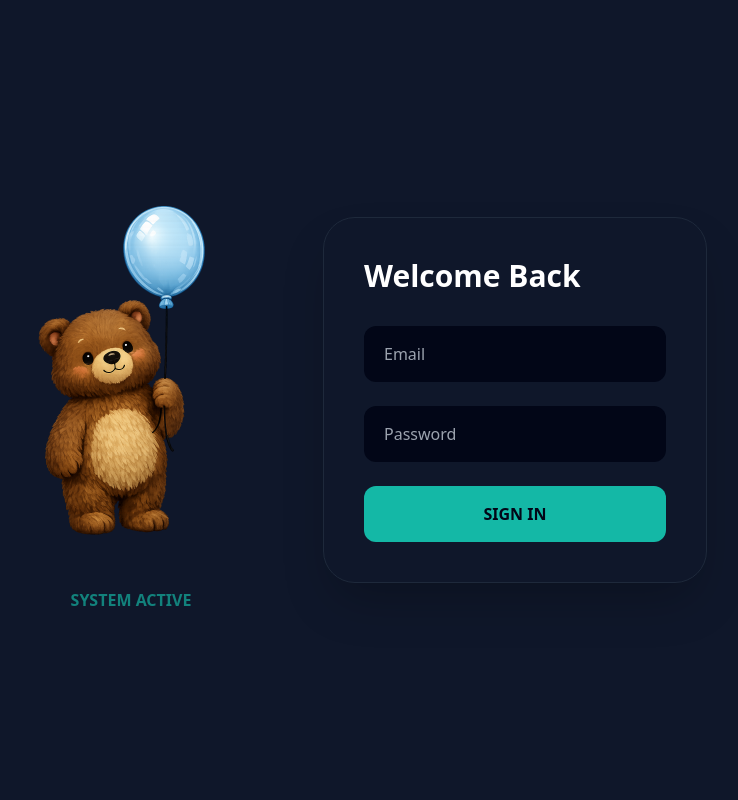
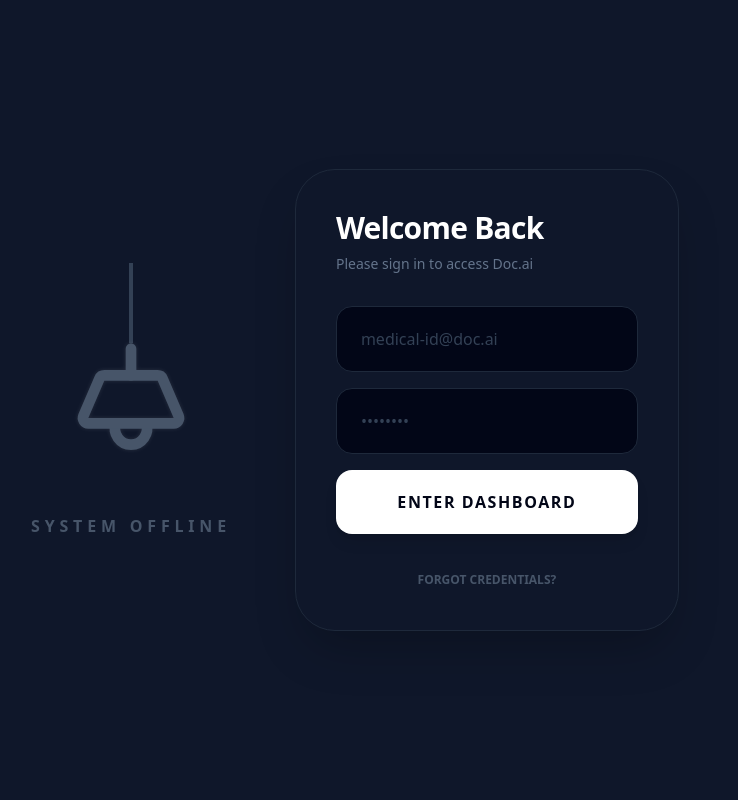
Before and after one commit to Fazil3496/doc-ai, a Flask app: page /login in a window 1280 px wide. Shown: the whole page, without its empty margins (285-1023 px from the left). Run offline with Flask 3, Linux system fonts and the light colour scheme; some libraries are stand-ins or nearby versions.

Commit message:
Added interactive lamp toggle to login

```diff
--- a/templates/login.html
+++ b/templates/login.html
@@ -2,23 +2,93 @@
 <html lang="en">
 <head>
     <meta charset="UTF-8">
-    <title>Doc.ai | Login</title>
+    <title>Doc.ai | Secure Login</title>
     <script src="https://cdn.tailwindcss.com"></script>
+    <script src="https://unpkg.com/lucide@latest"></script>
+    <style>
+        /* Smooth glow transition for the lamp */
+        #lamp-icon {
+            transition: all 0.4s cubic-bezier(0.4, 0, 0.2, 1);
+            filter: drop-shadow(0 0 2px rgba(255, 255, 255, 0.1));
+        }
+        .lamp-on {
+            color: #2dd4bf !important; /* Teal 400 */
+            filter: drop-shadow(0 0 20px rgba(45, 212, 191, 0.8)) !important;
+            transform: scale(1.1);
+        }
+    </style>
 </head>
-<body class="bg-[#0f172a] text-white flex items-center justify-center min-h-screen">
+<body class="bg-[#0f172a] text-white flex items-center justify-center min-h-screen font-sans overflow-hidden">
+
     <div class="flex flex-col md:flex-row items-center gap-16">
-        <div class="text-center">
-            <img src="{{ url_for('static', filename='images/login_bear.png') }}" class="w-64">
-            <p class="text-teal-500 font-bold mt-4 animate-pulse">SYSTEM ACTIVE</p>
+
+        <div class="text-center flex flex-col items-center">
+            <div onclick="toggleLamp()" class="cursor-pointer group relative">
+                <div class="w-1 h-20 bg-slate-700 mx-auto mb-[-5px] group-hover:bg-teal-600 transition-colors"></div>
+
+                <i data-lucide="lamp-ceiling" id="lamp-icon" class="w-32 h-32 text-slate-600 hover:text-slate-400"></i>
+
+                <p class="absolute -bottom-8 left-1/2 -translate-x-1/2 text-[10px] font-bold text-slate-500 tracking-widest opacity-0 group-hover:opacity-100 transition-opacity">TOUCH TO TOGGLE</p>
+            </div>
+
+            <p id="system-status" class="text-slate-600 font-bold mt-12 tracking-[0.3em] transition-colors duration-500">SYSTEM OFFLINE</p>
         </div>
-        <div class="bg-slate-900 p-10 rounded-[32px] border border-slate-800 shadow-2xl w-96">
-            <h2 class="text-3xl font-bold mb-8">Welcome Back</h2>
-            <form action="/login" method="POST" class="space-y-6">
-                <input type="email" required class="w-full bg-slate-950 rounded-xl px-5 py-4 border-none" placeholder="Email">
-                <input type="password" required class="w-full bg-slate-950 rounded-xl px-5 py-4 border-none" placeholder="Password">
-                <button type="submit" class="w-full bg-teal-500 text-slate-950 font-black py-4 rounded-xl hover:scale-105 transition-all">SIGN IN</button>
+
+        <div class="bg-slate-900 p-10 rounded-[40px] border border-slate-800 shadow-2xl w-96 relative z-10">
+            <div class="mb-8">
+                <h2 class="text-3xl font-black tracking-tight mb-2">Welcome Back</h2>
+                <p class="text-slate-500 text-sm">Please sign in to access Doc.ai</p>
+            </div>
+
+            <form action="/login" method="POST" class="space-y-4">
+                <div>
+                    <input type="email" name="email" required
+                        class="w-full bg-slate-950 rounded-2xl px-6 py-5 border border-slate-800 focus:border-teal-500 focus:outline-none transition-all placeholder:text-slate-700"
+                        placeholder="medical-id@doc.ai">
+                </div>
+                <div>
+                    <input type="password" name="password" required
+                        class="w-full bg-slate-950 rounded-2xl px-6 py-5 border border-slate-800 focus:border-teal-500 focus:outline-none transition-all placeholder:text-slate-700"
+                        placeholder="••••••••">
+                </div>
+
+                <button type="submit"
+                    class="w-full bg-white text-slate-950 font-black py-5 rounded-2xl hover:bg-teal-400 hover:scale-[1.02] active:scale-95 transition-all shadow-lg mt-4 uppercase tracking-widest">
+                    Enter Dashboard
+                </button>
             </form>
+
+            <div class="mt-8 text-center">
+                <a href="#" class="text-xs text-slate-600 hover:text-teal-500 font-bold transition-colors">FORGOT CREDENTIALS?</a>
+            </div>
         </div>
     </div>
+
+    <script>
+        // Initialize Lucide icons
+        lucide.createIcons();
+
+        let isLightOn = false;
+        const lamp = document.getElementById('lamp-icon');
+        const statusText = document.getElementById('system-status');
+
+        function toggleLamp() {
+            isLightOn = !isLightOn;
+
+            if (isLightOn) {
+                // ON State
+                lamp.classList.add('lamp-on');
+                statusText.innerText = "SYSTEM ACTIVE";
+                statusText.classList.remove('text-slate-600');
+                statusText.classList.add('text-teal-500', 'animate-pulse');
+            } else {
+                // OFF State
+                lamp.classList.remove('lamp-on');
+                statusText.innerText = "SYSTEM OFFLINE";
+                statusText.classList.remove('text-teal-500', 'animate-pulse');
+                statusText.classList.add('text-slate-600');
+            }
+        }
+    </script>
 </body>
 </html>
```
